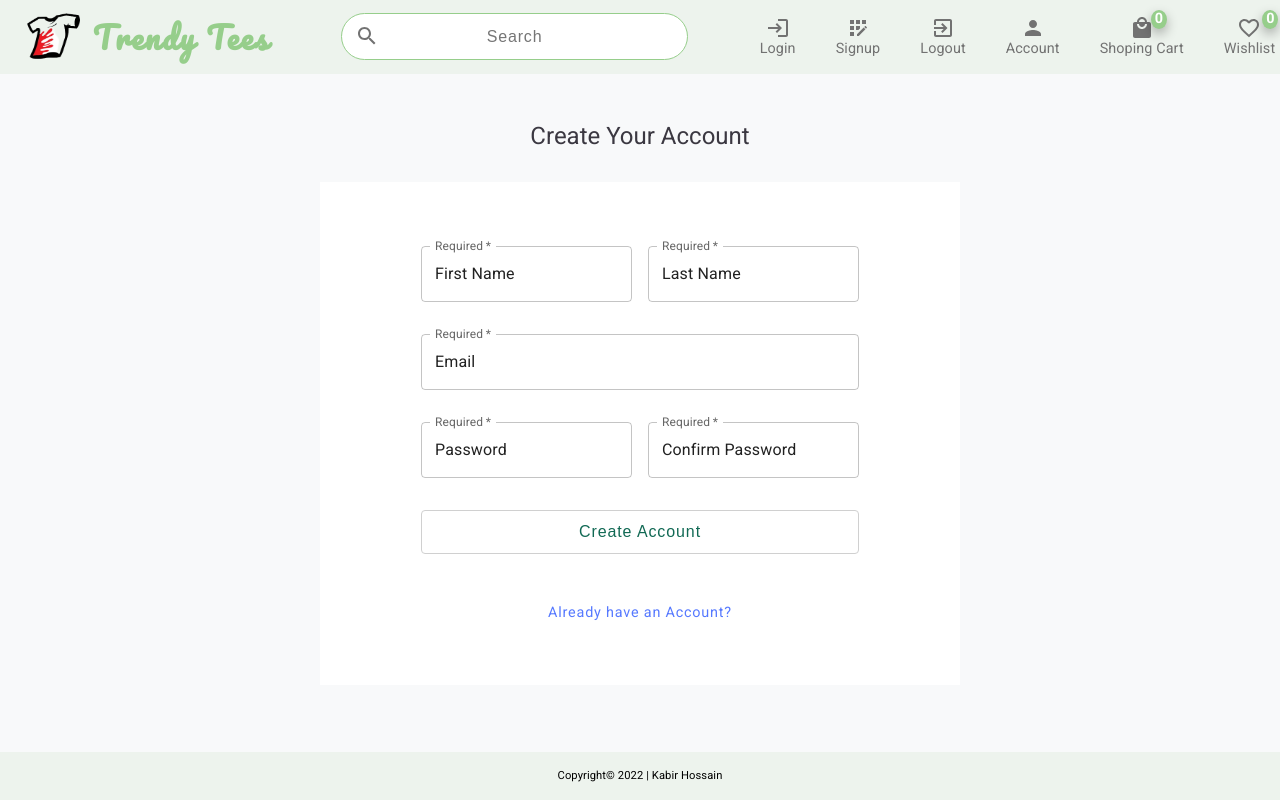
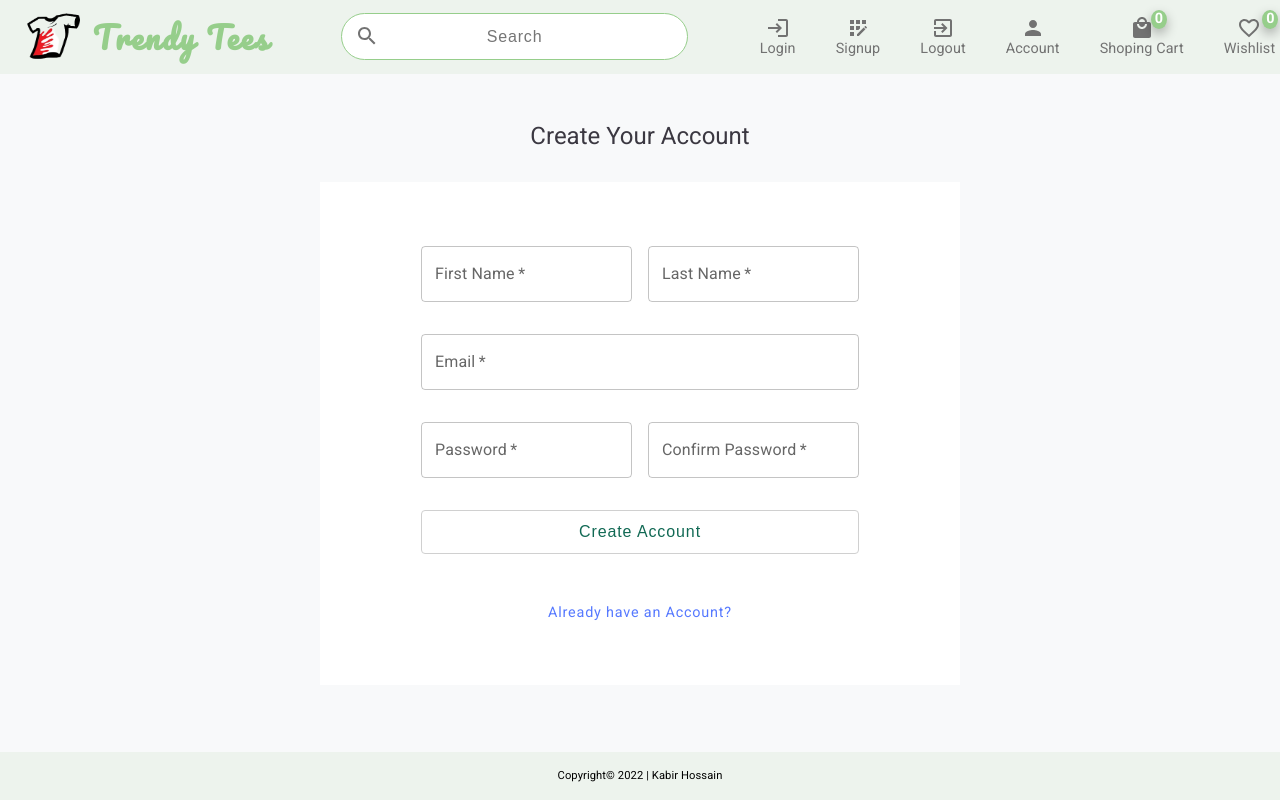
Before and after one commit to kobir1989/client, a React (Create React App) app: page /signup in a window 1280 px wide. Built offline with nearby package versions, Linux system fonts and the light colour scheme.

Commit message:
Siginup Page Post data to server added

```diff
--- a/package.json
+++ b/package.json
@@ -15,6 +15,7 @@
     "axios": "^1.2.1",
     "react": "^18.2.0",
     "react-dom": "^18.2.0",
+    "react-hot-toast": "^2.4.0",
     "react-router-dom": "^6.4.5",
     "react-scripts": "5.0.1",
     "sass": "^1.56.2",
--- a/src/components/buttons/Button-main.js
+++ b/src/components/buttons/Button-main.js
@@ -4,7 +4,7 @@ import styles from "./styles/Button-main.module.scss"
 const ButtonMain = (props) => {
   return (
     <div className={styles.button_main}>
-        <button style={{width: `${props.width}`}}>
+        <button type='submit' style={{width: `${props.width}`}}>
         {props.children}
         </button>
     </div>
--- a/src/components/navbar/Navbar.js
+++ b/src/components/navbar/Navbar.js
@@ -9,15 +9,18 @@ import FavoriteBorderIcon from '@mui/icons-material/FavoriteBorder';
 import LocalMallIcon from '@mui/icons-material/LocalMall';
 import AppRegistrationIcon from '@mui/icons-material/AppRegistration';
 import SearchIcon from '@mui/icons-material/Search';
+import { Link } from 'react-router-dom';
 
 const Navbar = () => {
   return (
     <div className={styles.nav_Wrapper}>
       <nav className={styles.nav}>
+        <Link to={"/"}>
           <div className={styles.nav_logo}>
             <img src="/image/logo.png" alt="" />
             <h4>Trendy Tees</h4>
           </div>
+        </Link>
         <div className={styles.nav_search}>
           <div className={styles.nav_search_icon}><SearchIcon /></div>
           <form>
@@ -25,17 +28,25 @@ const Navbar = () => {
           </form>
         </div>
         <ul className={styles.nav_links_list}>
+          <Link to={"/login"}>
             <li>Login <LoginIcon /></li>
+          </Link>
+          <Link to={"/signup"}>
             <li>Signup <AppRegistrationIcon /></li>
-          <li>Logout <ExitToAppIcon /></li>
+          </Link>
+          <Link to={"logout"}>
+            <li> Logout <ExitToAppIcon /></li>
+          </Link>
+          <Link to={"/profile"}>
             <li>Account <PersonIcon /></li>
+          </Link>
           <li className={styles.cart}>
             Shoping Cart
             <span className={styles.count}>0</span> <LocalMallIcon />
           </li>
           <li className={styles.wishlist}>
             Wishlist
-            <span className={styles.count} style={{right:"-0.2rem"}}>0</span><FavoriteBorderIcon />
+            <span className={styles.count} style={{ right: "-0.2rem" }}>0</span><FavoriteBorderIcon />
           </li>
         </ul>
       </nav>
--- /dev/null
+++ b/src/helper/fetchApiData.js
@@ -0,0 +1,58 @@
+import * as React from "react";
+import axios from "axios";
+import toast from 'react-hot-toast';
+// import { CORE_API } from "../utils/coreapicalls";
+
+//TODO:  fix .env issue
+
+export const fetchGetRequest = async (
+    url,
+    setIsLoading,
+    setIsError,
+    setApiData,
+) => {
+    setIsLoading(true)
+    try {
+        const response = await axios.get(`http://localhost:5000/api/${url}`);
+        if (response.status === 200) {
+            setApiData(response.data)
+            setIsLoading(false)
+            console.log(response)
+        }
+    } catch (err) {
+        console.log(err);
+        setIsError(true)
+    }
+}
+
+export const fetchPostRequest = async (
+    url,
+    data,
+    setIsLoading,
+    setIsError
+) => {
+    setIsLoading(true)
+    try {
+        const response = await axios.post(
+            `http://localhost:5000/api/auth/${url}`,
+            { data });
+
+        console.log(response)
+        if (response.status === 200) {
+            setIsLoading(false);
+            toast.success("Successfull")
+        }
+    } catch (err) {
+        setIsError(err.response.data.message);
+        console.log(err.response.data)
+        setIsLoading(false)
+    }
+}
+
+export const fetchPutRequest = async ({ url }) => {
+    const response = axios.put()
+}
+
+export const fetchDeleteRequest = async ({ url }) => {
+    const response = axios.delete()
+}
--- a/src/index.scss
+++ b/src/index.scss
@@ -23,6 +23,7 @@ a{
   @include flex-col-center;
   background-color: $white;
   padding: 4rem;
+  position: relative;
 }
 .heading{
   font-size: 1.5rem;
--- a/src/pages/Home/Home.js
+++ b/src/pages/Home/Home.js
@@ -1,13 +1,21 @@
 import * as React from 'react';
-import PageLayout from "../../components/pageLayout/PageLayout"
-
+import PageLayout from "../../components/pageLayout/PageLayout";
+import { fetchGetRequest } from "../../helper/fetchApiData";
 
 const Home = () => {
+  const [apiData, setApiData] = React.useState([]);
+  const [isLoading, setIsLoading] = React.useState(false);
+  const [isError, setIsError] = React.useState(false);
+
+  React.useEffect(() => {
+    fetchGetRequest("product", setIsLoading, setIsError, setApiData);
+  }, [])
+  console.log(apiData)
   return (
-   <PageLayout>
-    <div>hdhdfd</div>
-   </PageLayout>
+    <PageLayout>
+      <div>hdhdfd</div>
+    </PageLayout>
   )
 }
 
-export default Home
+export default Home;
--- a/src/pages/Signup/Signup.js
+++ b/src/pages/Signup/Signup.js
@@ -1,14 +1,50 @@
 import PageLayout from '../../components/pageLayout/PageLayout';
 import * as React from 'react';
-import { Box, TextField } from '@mui/material';
+import { Box, TextField, Stack, LinearProgress } from '@mui/material';
 import ButtonMain from "../../components/buttons/Button-main";
-import { Link } from "react-router-dom";
+import { Link, useNavigate } from "react-router-dom";
+import { Toaster } from 'react-hot-toast';
+import { fetchPostRequest } from "../../helper/fetchApiData";
 
+  //TODO: Validation issue//
 const Signup = () => {
+  const [isLoading, setIsLoading] = React.useState(false);
+  const [isError, setIsError] = React.useState(null);
+  const [firstname, setFirstname] = React.useState("");
+  const [lastname, setLastname] = React.useState("");
+  const [email, setEmail] = React.useState("");
+  const [password, setPassword] = React.useState("");
+  const [confirmPassword, setConfirmpassword] = React.useState("");
+  const navigate = useNavigate()
+
+  const submitHandler = async (e) => {
+    e.preventDefault();
+    const data = {
+      firstname,
+      lastname,
+      email,
+      password,
+      confirmPassword
+    }
+
+    fetchPostRequest("signup", data, setIsLoading, setIsError);
+
+    setFirstname("");
+    setLastname("");
+    setEmail("");
+    setPassword("");
+    setConfirmpassword("");
+    navigate("/login");
+  }
+
+  console.log(isError)
   return (
     <PageLayout>
       <h1 className="heading"> Create Your Account</h1>
       <div className="form_wrapper">
+        {isLoading && <Stack sx={{ width: '100%', position: "absolute", top: '0', color: 'grey.500' }} spacing={2}>
+          <LinearProgress color="success" />
+        </Stack>}
         <Box
           component="form"
           sx={{
@@ -16,49 +52,66 @@ const Signup = () => {
             '& .MuiTextField-root:not(:last-child)': { mr: 2 },
           }}
           autoComplete="off"
+          onSubmit={submitHandler}
         >
           <div>
             <TextField
+              error={isError ? true : false}
               required
-              id="outlined-required"
-              label="Required"
-              defaultValue="First Name"
+              label="First Name"
+              type="text"
+              helperText={isError}
+              defaultValue={firstname}
+              onChange={(e) => { setFirstname(e.target.value) }}
             />
             <TextField
+              error={isError ? true : false}
               required
-              id="outlined-required"
-              label="Required"
-              defaultValue="Last Name"
+              label="Last Name"
+              type="text"
+              helperText={isError ? true : false}
+              defaultValue={lastname}
+              onChange={(e) => { setLastname(e.target.value) }}
             />
           </div>
           <div>
             <TextField
+              error={isError ? true : false}
               required
               id="outlined-required"
-              label="Required"
-              defaultValue="Email"
-              fullWidth="true"
+              label="Email"
+              type="email"
+              helperText={isError ? true : false}
+              defaultValue={email}
+              fullWidth={true}
+              onChange={(e) => { setEmail(e.target.value) }}
             />
           </div>
           <div>
             <TextField
+              error={isError ? true : false}
               required
-              id="outlined-required"
-              label="Required"
-              defaultValue="Password"
+              label="Password"
+              type="password"
+              helperText={isError ? true : false}
+              defaultValue={password}
+              onChange={(e) => { setPassword(e.target.value) }}
             />
             <TextField
+              error={isError ? true : false}
               required
-              id="outlined-required"
-              label="Required"
-              defaultValue="Confirm Password"
+              label="Confirm Password"
+              type="password"
+              helperText={isError ? true : false}
+              defaultValue={confirmPassword}
+              onChange={(e) => { setConfirmpassword(e.target.value) }}
             />
           </div>
           <ButtonMain width={"100%"}>Create Account</ButtonMain>
         </Box>
         <div className="login_link"><Link to="/login">Already have an Account?</Link></div>
       </div>
-
+      <Toaster position="top-right" reverseOrder={false} />
     </PageLayout>
   )
 }
--- /dev/null
+++ b/src/utils/coreapicalls.js
@@ -0,0 +1 @@
+export const CORE_API = process.env.REACT_APP_BASE_URL
```
Also changed, not shown: 2 other files (tests, documents, lock files or other folders). Lines whose indentation alone changed are shown as unchanged.
